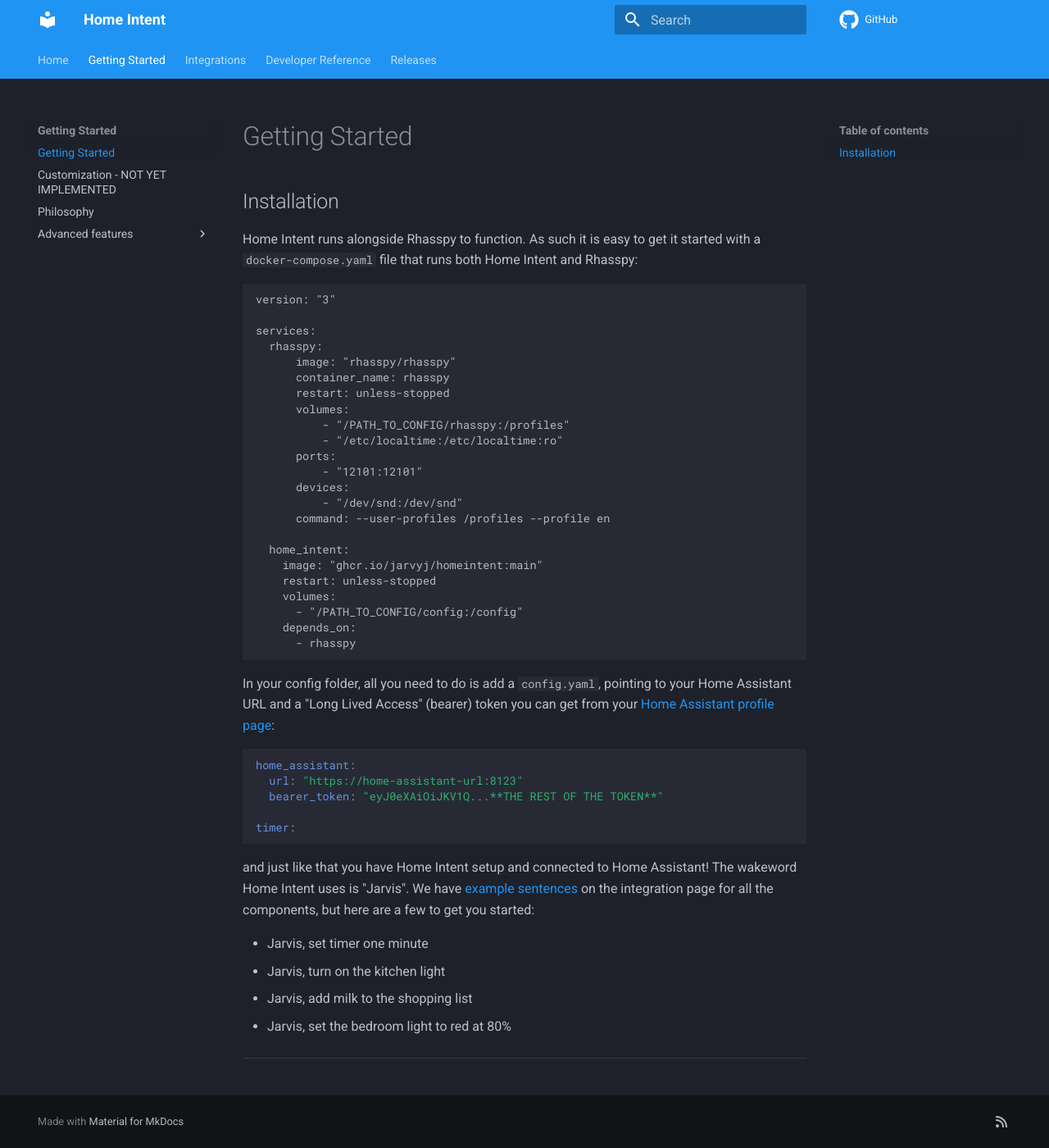
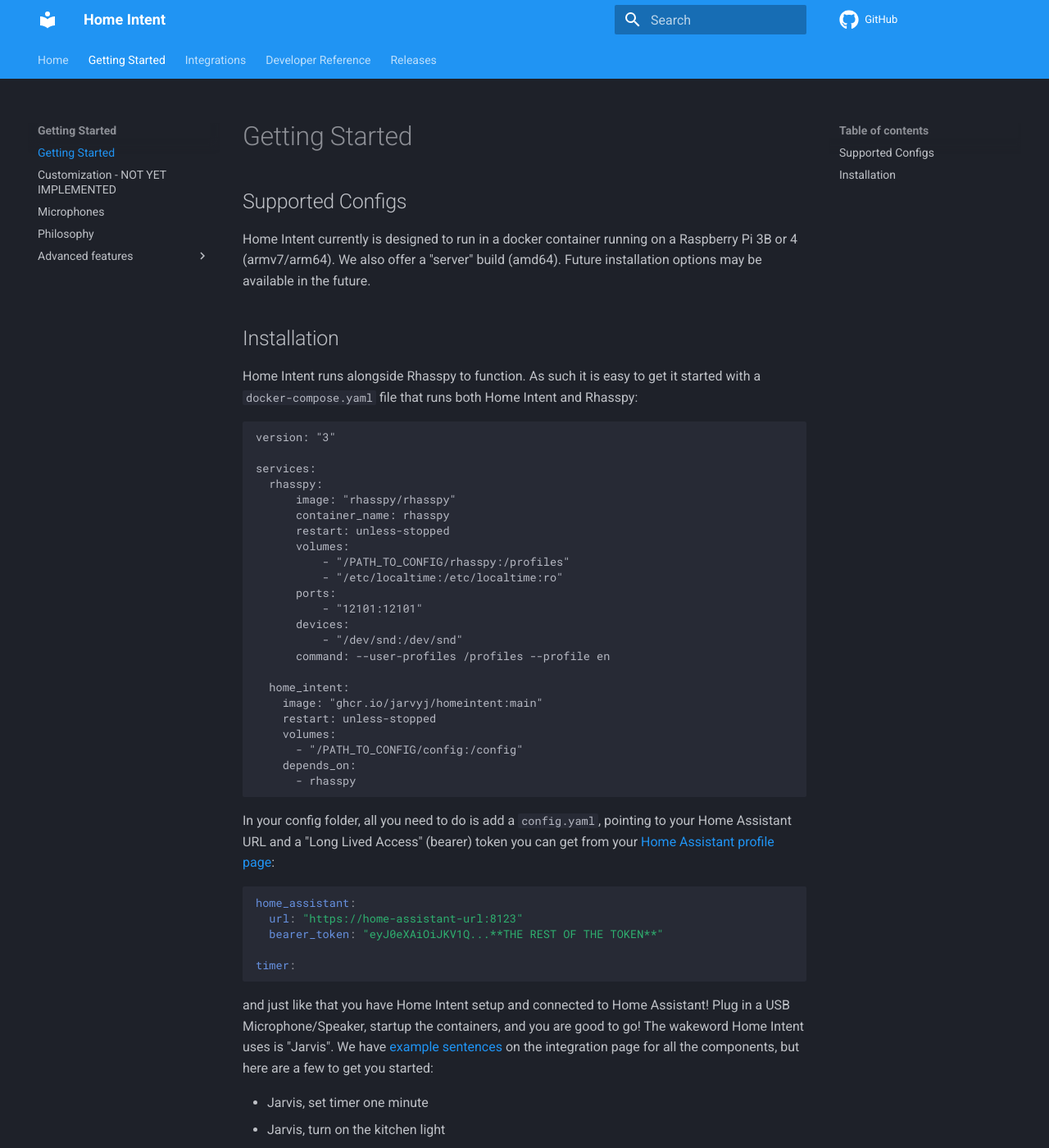
Before and after one commit to JarvyJ/HomeIntent, an MkDocs documentation site: the page built from docs/docs/getting-started/installation.md, in a window 1280 px wide and 1400 px high. Shown: the whole window at 82% size. Built offline with MkDocs 1.6.1 and Material for MkDocs 9.7.7, drawn with Linux system fonts in a browser that asks for light colours; comment, search, counter and statistics services are not loaded; some of the changed text lies outside the part shown.

Commit message:
added install info, microphones page, and satellite info

````diff
--- a/docs/docs/getting-started/installation.md
+++ b/docs/docs/getting-started/installation.md
@@ -1,4 +1,7 @@
 # Getting Started
+
+## Supported Configs
+Home Intent currently is designed to run in a docker container running on a Raspberry Pi 3B or 4 (armv7/arm64). We also offer a "server" build (amd64). Future installation options may be available in the future.
 
 ## Installation
 Home Intent runs alongside Rhasspy to function. As such it is easy to get it started with a `docker-compose.yaml` file that runs both Home Intent and Rhasspy:
@@ -41,9 +44,9 @@
 
 ```
 
-and just like that you have Home Intent setup and connected to Home Assistant! The wakeword Home Intent uses is "Jarvis". We have [example sentences](https://homeintent.jarvy.io/integrations/home-assistant/#example-sentences) on the integration page for all the components, but here are a few to get you started:
+and just like that you have Home Intent setup and connected to Home Assistant! Plug in a USB Microphone/Speaker, startup the containers, and you are good to go! The wakeword Home Intent uses is "Jarvis". We have [example sentences](https://homeintent.jarvy.io/integrations/home-assistant/#example-sentences) on the integration page for all the components, but here are a few to get you started:
 
  * Jarvis, set timer one minute
  * Jarvis, turn on the kitchen light
  * Jarvis, add milk to the shopping list
- * Jarvis, set the bedroom light to red at 80%
+ * Jarvis, set the bedroom light to red at 80% brightness
````
Also changed, not shown: docs/docs/getting-started/advanced-features/satellites.md (added, +6 -0 lines), docs/docs/getting-started/microphones.md (added, +15 -0 lines), docs/docs/integrations/timer.md (+4 -1 lines), docs/docs/getting-started/.pages.
